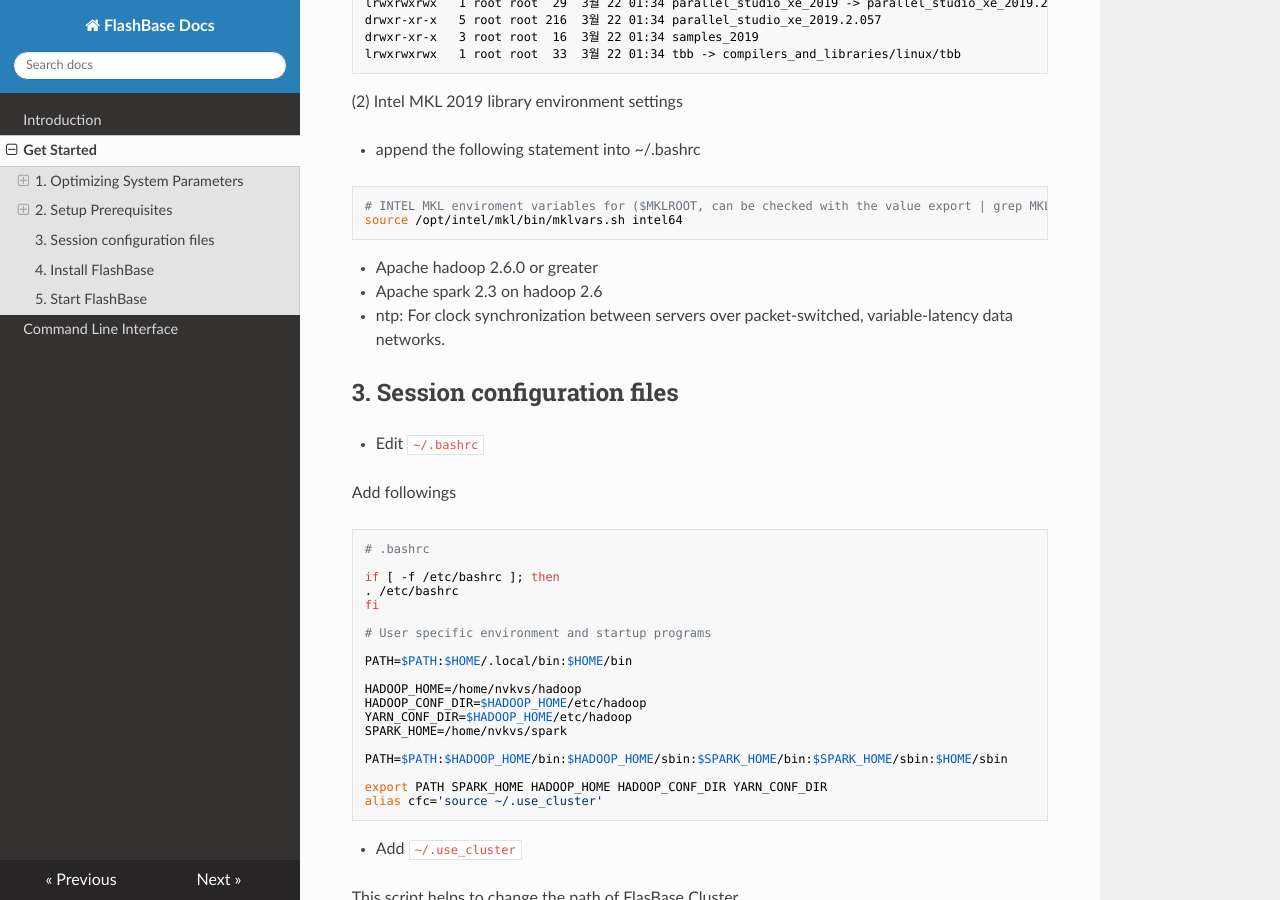
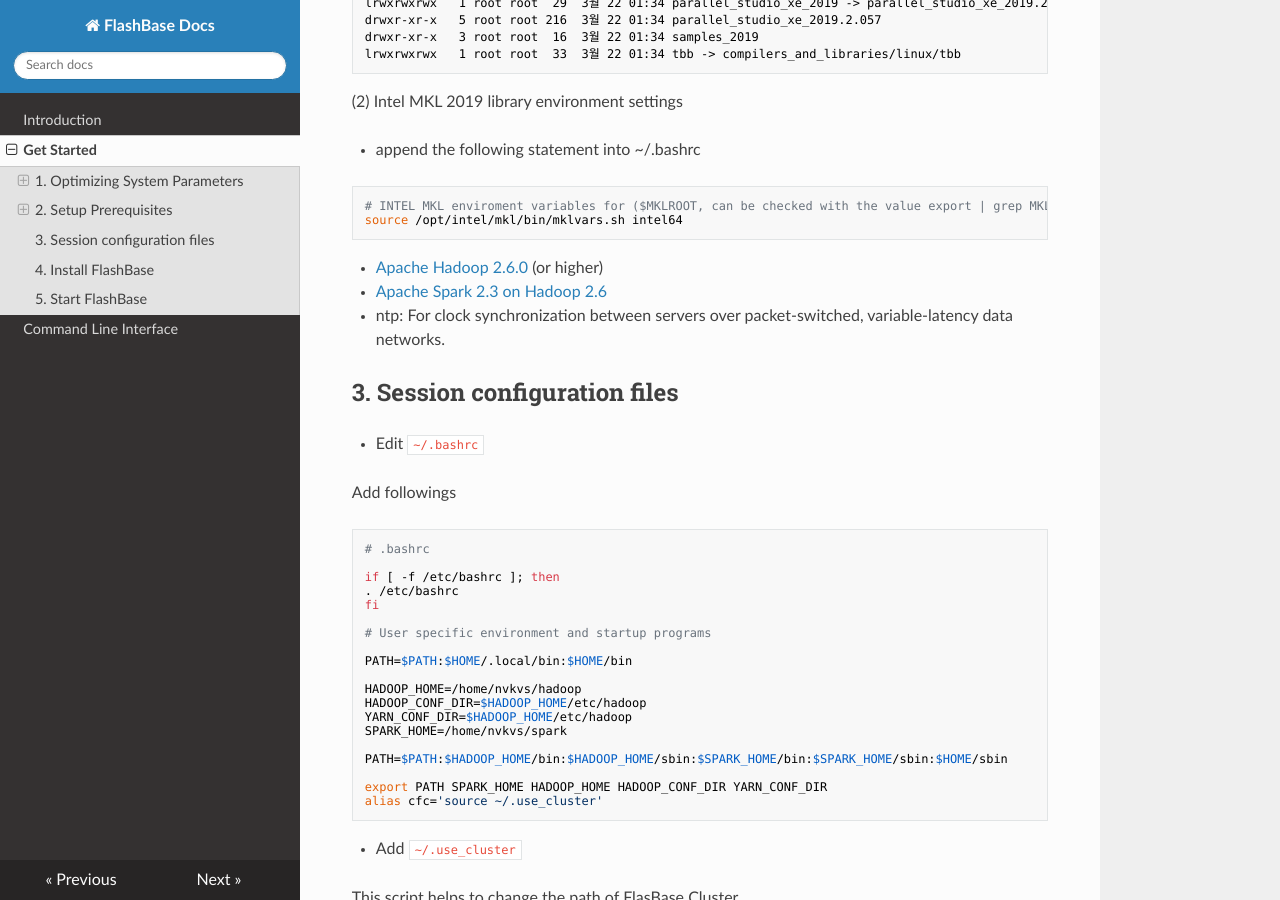
Before and after one commit to mnms/docs, an MkDocs documentation site: the page built from docs/get-started.md, in a window 1280 px wide and 900 px high, scrolled down 3243 px. Built offline with MkDocs 1.6.1, drawn with Linux system fonts in a browser that asks for light colours; nearby versions of some CDN libraries; some of the changed text lies outside the part shown.

Commit message:
apply hadoop & spark links

````diff
--- a/docs/get-started.md
+++ b/docs/get-started.md
@@ -119,11 +119,11 @@ esac
 
 - bash, unzip, ssh
 
-- JDK 1.8 or greater
+- JDK 1.8 or higher
 
-- gcc 4.8.5 or greater
+- gcc 4.8.5 or higher
 
-- glibc 2.17 or greater
+- glibc 2.17 or higher
 
 - epel-release
 
@@ -195,9 +195,9 @@ lrwxrwxrwx   1 root root  33  3월 22 01:34 tbb -> compilers_and_libraries/linux
 source /opt/intel/mkl/bin/mklvars.sh intel64
 ```
 
-- Apache hadoop 2.6.0 or greater
+- [Apache Hadoop 2.6.0](https://archive.apache.org/dist/hadoop/common/hadoop-2.6.0/) (or higher)
 
-- Apache spark 2.3 on hadoop 2.6
+- [Apache Spark 2.3 on Hadoop 2.6](https://archive.apache.org/dist/spark/spark-2.3.0/)
 
 - ntp: For clock synchronization between servers over packet-switched, variable-latency data networks.
 
````
